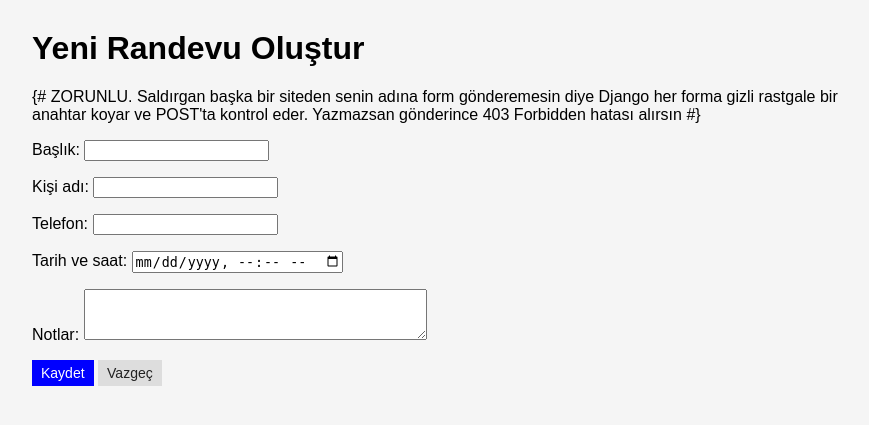
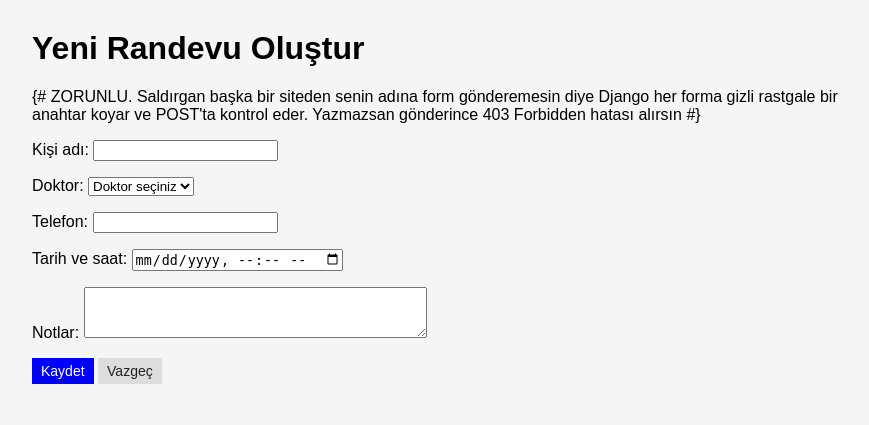
Before and after one commit to esmanuryuksel04/randevu_takip, a Django app: page /yeni/ in a window 1280 px wide. Shown: the part 49-474 px from the top of the page, without its empty margins (178-1047 px from the left). Run offline with Django 5.2, Linux system fonts and the light colour scheme; data that the repository does not hold is empty.

Commit message:
Baslik alani kaldirildi, doktor alani eklendi

```diff
--- a/randevular/forms.py
+++ b/randevular/forms.py
@@ -5,10 +5,10 @@ from .models import Randevu
 class RandevuForm(forms.ModelForm): # .save() ile doğrudan verileri db yazabilir.
     class Meta: # Formun modelle bağlantısını anlatan ayar bölümü
         model = Randevu #bu form hangi modelin formu
-        fields = ['baslik', 'kisi_adi', 'telefon_no', 'tarih_saat','notlar']
+        fields = ['kisi_adi', 'doktor', 'telefon_no', 'tarih_saat','notlar']
         labels = {
-            'baslik': 'Başlık',
             'kisi_adi': 'Kişi adı',
+            'doktor': 'Doktor',
             'telefon_no': 'Telefon',
             'tarih_saat': 'Tarih ve saat',
             'notlar': 'Notlar'
@@ -22,6 +22,10 @@ class RandevuForm(forms.ModelForm): # .save() ile doğrudan verileri db yazabili
             'notlar': forms.Textarea(attrs={'rows': 3}),
         }
 
+    def __init__(self, *args, **kwargs):
+        super().__init__(*args, **kwargs)
+        self.fields['doktor'].empty_label = 'Doktor seçiniz'
+
     def clean_tarih_saat(self): #Bir alan için özel doğrulama yazmak için clean_+alan_adı olmalı. is_valid() çağrıldığıda bunu otomatik çalıştırır.
         tarih = self.cleaned_data['tarih_saat']
         if tarih < timezone.now():
--- a/randevular/models.py
+++ b/randevular/models.py
@@ -2,14 +2,31 @@ from django.db import models
 from django.utils import timezone
 
 # Create your models here.
+
+class Doktor(models.Model):
+    ad = models.CharField(max_length = 100)
+    alan = models.CharField(max_length = 100)
+
+    class Meta:
+        ordering = ['ad']
+        verbose_name_plural = 'Doktorlar'
+
+    def __str__(self):
+        return f"{self.ad} ({self.alan})"
 
 class Randevu(models.Model): #models.Model'den miras alımı bu sayede hazır özellikler gelir
     class Durum(models.TextChoices):
         AKTIF ='aktif', 'Aktif' #TextChoices her satırda tam 2 parça bekler: değer, etiket. İlki veritabanında yazılan değer, ikincisi admin ve formlarda görünen etiket
         IPTAL = 'iptal', 'İptal edildi'
 
-    baslik = models.CharField(max_length = 200)
+
     kisi_adi = models.CharField(max_length = 100)
+    doktor = models.ForeignKey(
+        Doktor,
+        on_delete=models.PROTECT, #PROTECT - Randevusu olan doktor silinemez, Django hata verir
+        null = True,
+        related_name='randevular',
+    )
     telefon_no = models.CharField(max_length = 15, blank = True)
     #blank - formda boş bırakılabilir, IntegerField deseydik baştaki sıfır kaybolurd ve +90 yazılamaz.Üzerind etoplama vs yapılmasın diye metin olarak tutulur
     tarih_saat = models.DateTimeField()
@@ -22,7 +39,8 @@ class Randevu(models.Model): #models.Model'den miras alımı bu sayede hazır ö
 
     class Meta:
         ordering = ['tarih_saat']
+        verbose_name_plural = 'Randevu'
 
     def __str__(self):
         yerel = timezone.localtime(self.tarih_saat)
-        return f"{self.baslik} - {yerel:%d.%m.%Y - %H:%M}"
+        return f"{self.kisi_adi} - {yerel:%d.%m.%Y - %H:%M}"
--- a/randevular/views.py
+++ b/randevular/views.py
@@ -9,7 +9,7 @@ from .forms import RandevuForm
 from .models import Randevu
 
 def randevu_listesi(request):
-    randevular = Randevu.objects.filter(
+    randevular = Randevu.objects.select_related('doktor').filter( #select_related SQL'deki JOIN
         durum = Randevu.Durum.AKTIF,
         tarih_saat__gte = timezone.now(), #gte -> greater than equal, tarihi şu andan sonra olanlar
         #diğer operatörler: __lt, __gt, __lte, __contains, __icontains
--- a/templates/randevular/randevu_iptal.html
+++ b/templates/randevular/randevu_iptal.html
@@ -4,7 +4,8 @@
 
 <h1>Randevuyu İptal Et</h1>
 <p>
-    <strong>{{ randevu.baslik }}</strong> ({{ randevu.kisi_adi }}),
+    <strong>{{ randevu.kisi_adi }}</strong> ,
+    {{ randevu.doktor.ad|default: "doktor belirtilmemiş" }} ile
     {{ randevu.tarih_saat|date:"d.m.Y H.i" }} tarihli randevuyu iptal etmek istediğinize emin misiniz?
 </p>
 
```
Also changed, not shown: randevular/admin.py (+5 -4 lines), templates/randevular/randevu_listesi.html (+5 -3 lines), randevular/migrations/0002_doktor_alter_randevu_options_randevu_doktor.py (added), randevular/migrations/0003_remove_randevu_baslik.py (added).
